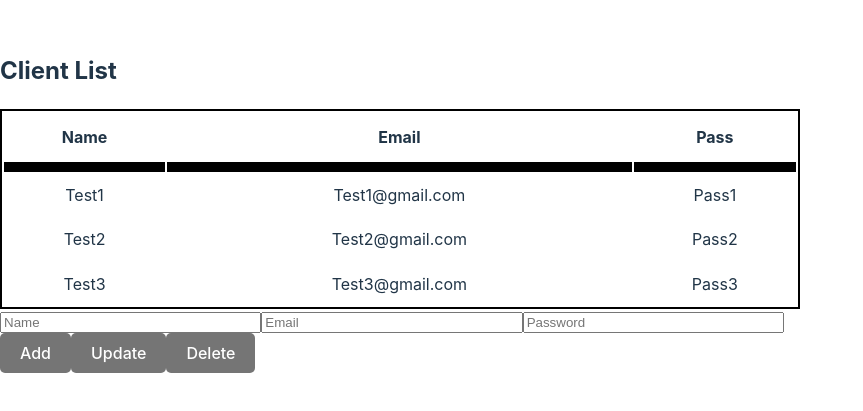
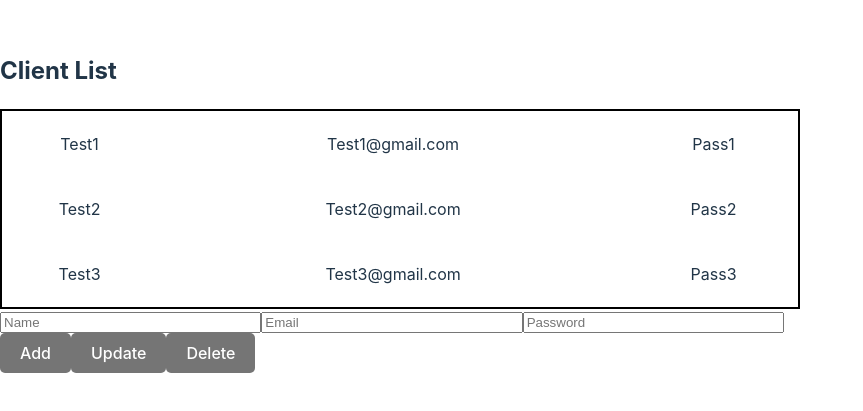
Before and after one commit to Kenany02/ClientListReact, a React (Vite) app in the folder react/: page / in a window 1280 px wide. Shown: the part 197-608 px from the top of the page, without its empty margins (0-863 px from the left). Built offline with nearby package versions, Linux system fonts and the light colour scheme.

Commit message:
Bolds when list is clicked and search fields get filled

```diff
--- a/react/src/App.css
+++ b/react/src/App.css
@@ -33,3 +33,6 @@ td {
 .button-primary:hover {
   background-color: #000000;
 }
+.bold-row {
+  font-weight: bold;
+}
--- a/react/src/App.jsx
+++ b/react/src/App.jsx
@@ -3,11 +3,12 @@ import './App.css'
 
 
 const data = [
-    { name: "Test1", email: "Test1@gmail.com", password: "Pass1" },
-    { name: "Test2", email: "Test2@gmail.com", password: "Pass2" },
-    { name: "Test3", email: "Test3@gmail.com", password: "Pass3" },
+  { id: 1, name: "Test1", email: "Test1@gmail.com", password: "Pass1" },
+  { id: 2, name: "Test2", email: "Test2@gmail.com", password: "Pass2" },
+  { id: 3, name: "Test3", email: "Test3@gmail.com", password: "Pass3" },
 ]
 
+let id = -1;
 
 
 
@@ -16,13 +17,43 @@ function App() {
   const [name, setName] = useState("");
   const [email, setEmail] = useState("");
   const [password, setPassword] = useState("");
+  const [selectedRow, setSelectedRow] = useState("");
+
+  const handleClick = (val) => {
+
+    if (id == val.id) {
+      console.log("Same item clicked")
+      setName("");
+      setEmail("");
+      setPassword("");
+      id = -1;
+      setSelectedRow(-1);
+
+
+    } else {
+      setSelectedRow(val.id);
+
+
+      console.log('List was clicked this is id: ' + val.id)
+      setName(val.name)
+      setEmail(val.email)
+      setPassword(val.password)
+
+      id = val.id;
+    }
+
+
+
+
+  }
 
   const handleSubmit = (action) => {
     if (action === 'add') {
 
 
       console.log("Adding:", { name, email, password });
-      } else if (action === 'update') {
+    }
+    else if (action === 'update') {
       console.log("Updating:", { name, email, password });
     } else if (action === 'delete') {
       console.log("Deleting:", { name, email, password });
@@ -42,20 +73,17 @@ function App() {
       <h2> Client List</h2>
 
       <table>
-              <tr>
-                  <th>Name</th>
-                  <th>Email</th>
-                  <th>Pass</th>
-              </tr>
-              {data.map((val, key) => {
-                 return (
-                      <tr key={key}>
-                          <td>{ val.name}</td>
+      <tbody>
+        {data.map((val, key) => (
+          <tr key={val.id}
+              className={selectedRow === val.id ? 'bold-row' : ''}
+              onClick={() => handleClick(val)}>
+            <td>{val.name}</td>
             <td>{val.email}</td>
             <td>{val.password}</td>
           </tr>
-                  )
-              })}
+        ))}
+      </tbody>
     </table>
 
 
@@ -89,11 +117,6 @@ function App() {
         </div>
       </div>
 
-
-
-
-
-
     </div>
 
   );
```
Lines whose indentation alone changed are shown as unchanged.
